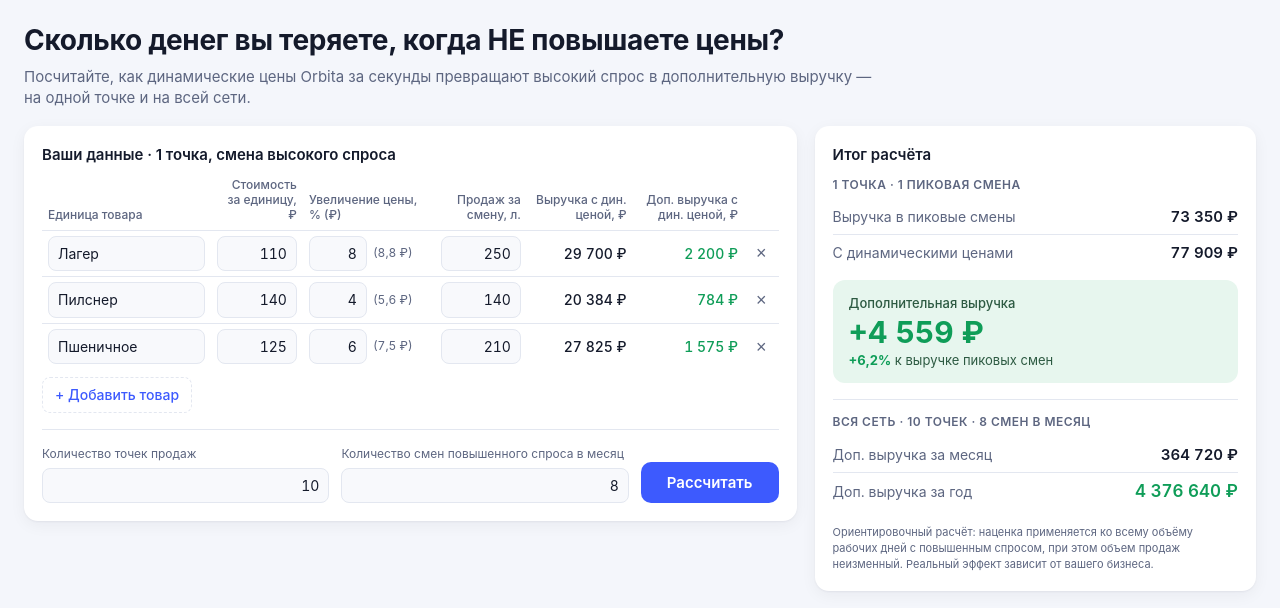
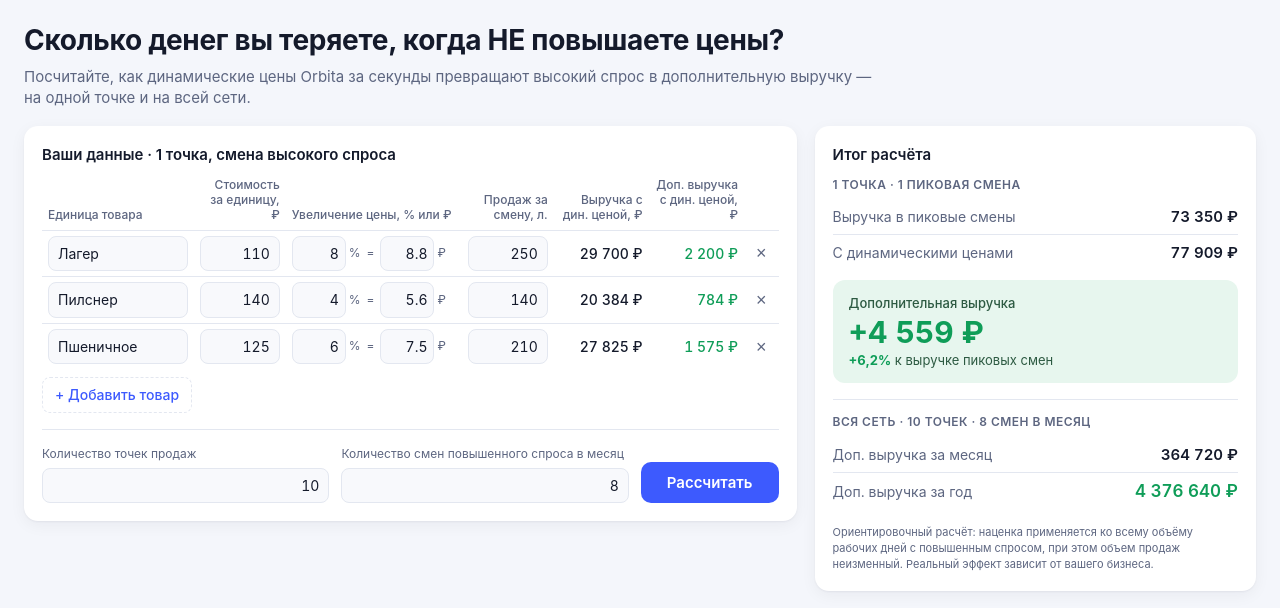
Before and after one commit to terrris/prototype_-calculator_landingpage, a plain HTML site: page index.html in a window 1280 px wide. Drawn offline with Linux system fonts and the light colour scheme.

Commit message:
Allow price increase input in rubles as well as percent
Co-Authored-By: Claude Opus 5.5 <noreply@anthropic.com>

```diff
--- a/index.html
+++ b/index.html
@@ -105,11 +105,12 @@
   input[type=number]::-webkit-inner-spin-button { -webkit-appearance: none; margin: 0; }
   .col-name { min-width: 120px; }
   .col-price { width: 92px; }
-  .col-pct { width: 132px; }
+  .col-pct { width: 176px; }
   .col-qty { width: 92px; }
   .pct-cell { display: flex; align-items: center; gap: 6px; }
-  .pct-cell input { width: 58px; flex: none; }
-  .pct-rub { color: var(--muted); font-size: 12px; white-space: nowrap; font-variant-numeric: tabular-nums; }
+  .pct-cell input { width: 54px; flex: none; padding-left: 6px; padding-right: 6px; }
+  .pct-cell .unit { color: var(--muted); font-size: 12px; margin-left: -3px; }
+  .pct-cell .eq { color: var(--muted); font-size: 12px; }
   .del {
     border: 0; background: none; color: var(--muted);
     font-size: 18px; line-height: 1; cursor: pointer;
@@ -249,7 +250,7 @@
     td.cell-del::before { display: none; }
     td.cell-del .del { margin-top: 16px; }
     td.calc { text-align: left; }
-    .pct-cell input { width: 100%; flex: 1; }
+    .pct-cell input { width: auto; flex: 1; min-width: 0; }
   }
 </style>
 </head>
@@ -271,7 +272,7 @@
               <tr>
                 <th class="col-name">Единица товара</th>
                 <th class="col-price num">Стоимость за единицу, ₽</th>
-                <th class="col-pct">Увеличение цены, % (₽)</th>
+                <th class="col-pct">Увеличение цены, % или ₽</th>
                 <th class="col-qty num">Продаж за смену, л.</th>
                 <th class="num">Выручка с дин. ценой, ₽</th>
                 <th class="num">Доп. выручка с дин. ценой, ₽</th>
@@ -371,7 +372,11 @@
     tr.innerHTML =
       '<td class="cell-name" data-label="Единица товара"><input type="text" class="f-name" placeholder="Название" aria-label="Единица товара"></td>' +
       '<td class="num" data-label="Стоимость за единицу, ₽"><input type="number" class="f-price" min="0" step="any" inputmode="decimal" aria-label="Стоимость за единицу, ₽"></td>' +
-      '<td data-label="Увеличение цены, % (₽)"><div class="pct-cell"><input type="number" class="f-pct" min="0" step="any" inputmode="decimal" aria-label="Увеличение цены, %"><span class="pct-rub">(—)</span></div></td>' +
+      '<td data-label="Увеличение цены, % или ₽"><div class="pct-cell">' +
+        '<input type="number" class="f-pct" min="0" step="any" inputmode="decimal" aria-label="Увеличение цены, %"><span class="unit">%</span>' +
+        '<span class="eq">=</span>' +
+        '<input type="number" class="f-rub" min="0" step="any" inputmode="decimal" aria-label="Увеличение цены, ₽"><span class="unit">₽</span>' +
+      '</div></td>' +
       '<td class="num" data-label="Продаж за смену, л."><input type="number" class="f-qty" min="0" step="1" inputmode="numeric" aria-label="Продаж за смену, л."></td>' +
       '<td class="num calc" data-label="Выручка с дин. ценой, ₽"><span class="c-dyn">—</span></td>' +
       '<td class="num calc extra" data-label="Доп. выручка с дин. ценой, ₽"><span class="c-extra">—</span></td>' +
@@ -382,27 +387,43 @@
     tr.querySelector('.f-pct').value = data.pct;
     tr.querySelector('.f-qty').value = data.qty;
 
-    tr.querySelector('.f-price').addEventListener('input', function () { updatePctRub(tr); });
-    tr.querySelector('.f-pct').addEventListener('input', function () { updatePctRub(tr); });
+    tr.dataset.mode = 'pct'; // какое поле наценки пользователь менял последним: 'pct' или 'rub'
+    tr.querySelector('.f-price').addEventListener('input', function () { syncMarkup(tr); });
+    tr.querySelector('.f-pct').addEventListener('input', function () { tr.dataset.mode = 'pct'; syncMarkup(tr); });
+    tr.querySelector('.f-rub').addEventListener('input', function () { tr.dataset.mode = 'rub'; syncMarkup(tr); });
     tr.querySelector('.del').addEventListener('click', function () {
       tr.remove();
       syncDeleteButtons();
     });
 
-    updatePctRub(tr);
+    syncMarkup(tr);
     return tr;
   }
 
-  // Надбавка в рублях рядом с процентом — обновляется сразу при вводе
-  function updatePctRub(tr) {
+  // Наценку можно задать в % или в ₽: второе поле пересчитывается сразу при вводе.
+  // При смене стоимости сохраняется то, что пользователь вводил сам (% или ₽).
+  function syncMarkup(tr) {
     var price = parseNum(tr.querySelector('.f-price'));
+    var pctEl = tr.querySelector('.f-pct');
+    var rubEl = tr.querySelector('.f-rub');
+    var okPrice = isFinite(price) && price >= 0;
+    if (tr.dataset.mode === 'rub') {
+      var rub = parseNum(rubEl);
+      pctEl.value = okPrice && price > 0 && isFinite(rub) && rub >= 0 ? String(round2(rub / price * 100)) : '';
+    } else {
+      var pct = parseNum(pctEl);
+      rubEl.value = okPrice && isFinite(pct) && pct >= 0 ? String(round2(price * pct / 100)) : '';
+    }
+  }
+
+  // Надбавка в ₽ для расчёта: берётся из того поля, которое пользователь вводил сам
+  function readMarkup(tr, price) {
+    if (tr.dataset.mode === 'rub') {
+      var rub = parseNum(tr.querySelector('.f-rub'));
+      return { el: tr.querySelector('.f-rub'), ok: isFinite(rub) && rub >= 0, value: rub };
+    }
     var pct = parseNum(tr.querySelector('.f-pct'));
-    var out = tr.querySelector('.pct-rub');
-    if (isFinite(price) && isFinite(pct) && price >= 0 && pct >= 0) {
-      out.textContent = '(' + money(price * pct / 100) + ')';
-    } else {
-      out.textContent = '(—)';
-    }
+    return { el: tr.querySelector('.f-pct'), ok: isFinite(pct) && pct >= 0, value: price * pct / 100 };
   }
 
   function syncDeleteButtons() {
@@ -417,14 +438,15 @@
 
     rows.forEach(function (tr) {
       var priceEl = tr.querySelector('.f-price');
-      var pctEl = tr.querySelector('.f-pct');
       var qtyEl = tr.querySelector('.f-qty');
-      var price = parseNum(priceEl), pct = parseNum(pctEl), qty = parseNum(qtyEl);
+      var price = parseNum(priceEl), qty = parseNum(qtyEl);
 
       var okPrice = isFinite(price) && price >= 0;
-      var okPct = isFinite(pct) && pct >= 0;
+      var mk = readMarkup(tr, price);
+      var okPct = mk.ok;
       var okQty = isFinite(qty) && qty >= 0;
-      setValid(priceEl, okPrice); setValid(pctEl, okPct); setValid(qtyEl, okQty);
+      setValid(tr.querySelector('.f-pct'), true); setValid(tr.querySelector('.f-rub'), true);
+      setValid(priceEl, okPrice); setValid(mk.el, okPct); setValid(qtyEl, okQty);
 
       var dynEl = tr.querySelector('.c-dyn');
       var extraEl = tr.querySelector('.c-extra');
@@ -435,7 +457,7 @@
         return;
       }
 
-      var markup = price * pct / 100;          // надбавка, ₽
+      var markup = mk.value;                   // надбавка, ₽
       var base = price * qty;                  // выручка за смену высокого спроса
       var dyn = (price + markup) * qty;        // с учётом динамических цен
       var extra = dyn - base;                  // доп. выручка
```
Also changed, not shown: 1 other file.
